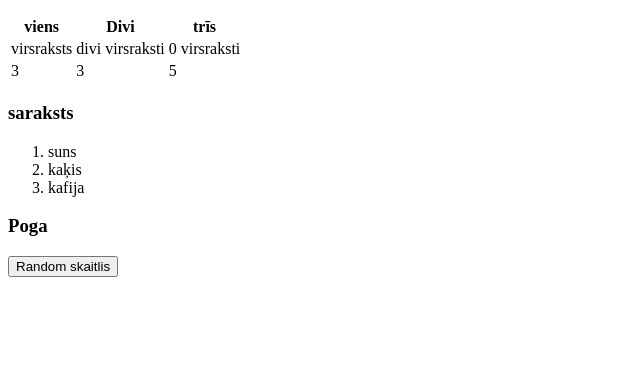
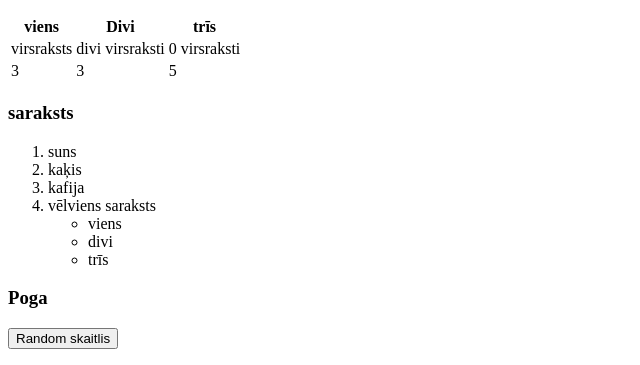
Before and after one commit to temperelais/tests1, a plain HTML site: page index.html in a window 1280 px wide. Shown: the part 509-874 px from the top of the page, without its empty margins (0-640 px from the left). Before the commit the page ends 802 px from the top, so only its background shows below. Drawn offline with Linux system fonts and the light colour scheme.

Commit message:
Update index.html

```diff
--- a/index.html
+++ b/index.html
@@ -35,6 +35,11 @@
         <li>suns</li>
         <li>kaķis</li>
         <li>kafija</li>
+        <li>vēlviens saraksts <ul>
+            <li>viens</li>
+            <li>divi</li>
+            <li>trīs</li>
+        </ul></li>
     </ol>
     <h3>Poga</h3>
 <button type="button"
```
